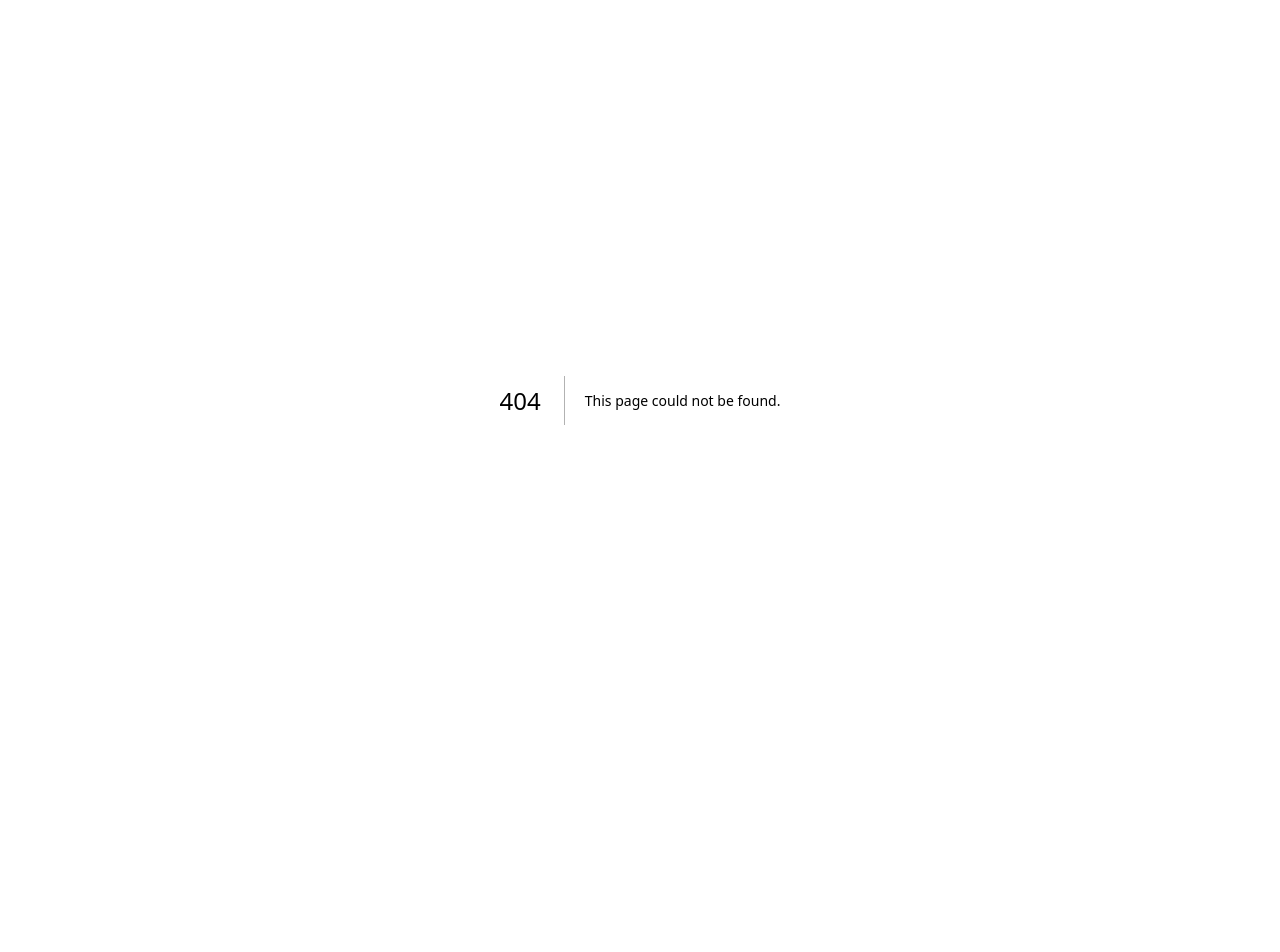
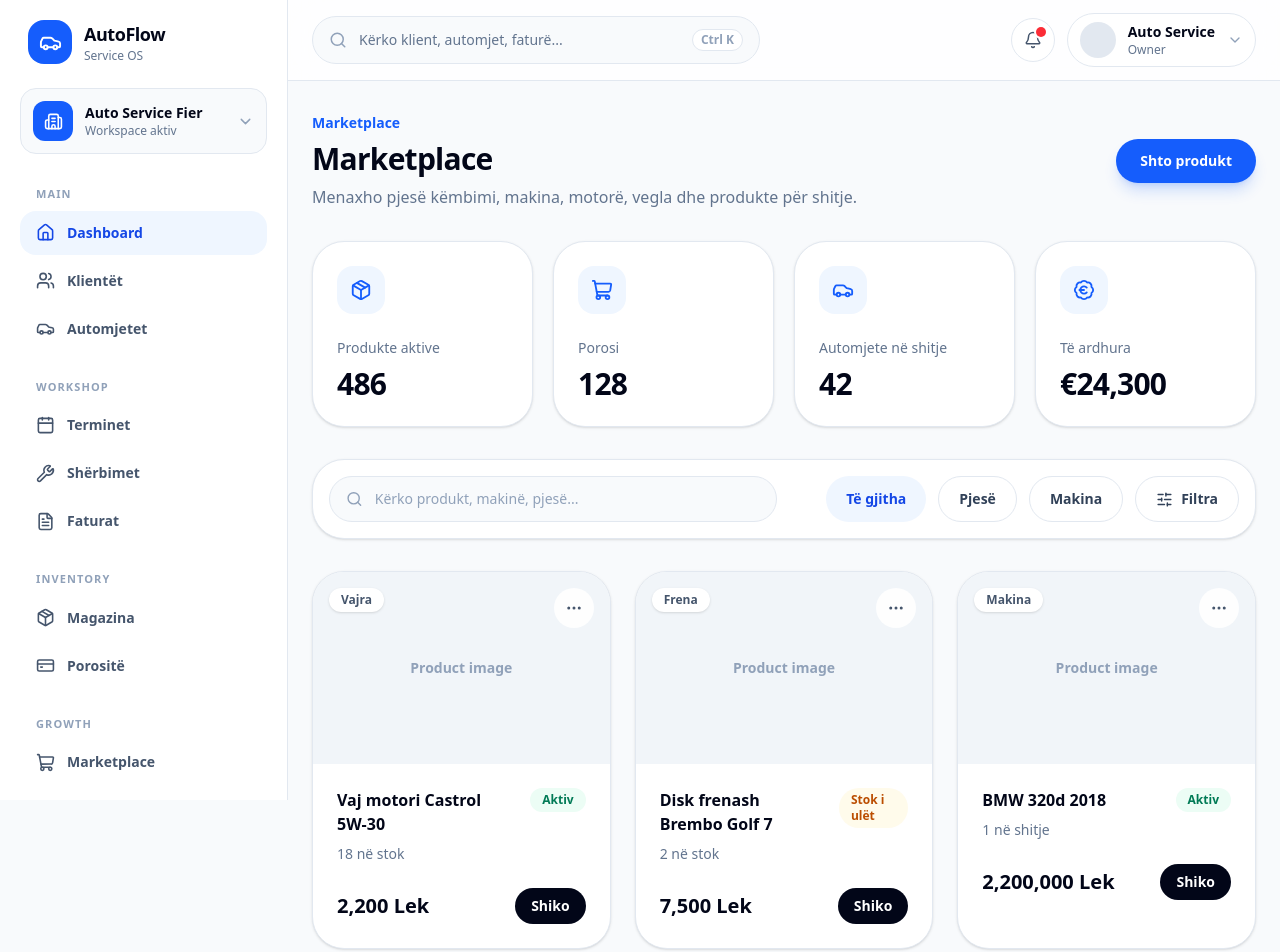
Before and after one commit to genciiv/auto-flow, a Next.js app: page /dashboard/marketplace in a window 1280 px wide. Before the commit this address had no page. Shown: the top 952 px of the page. Before the commit the page ends 800 px from the top, so only its background shows below. Built offline with nearby package versions, Linux system fonts and the light colour scheme.

Commit message:
create marketplace dashboard module

```diff
--- /dev/null
+++ b/src/app/dashboard/marketplace/page.jsx
@@ -0,0 +1,33 @@
+import DashboardLayout from "@/components/dashboard/DashboardLayout";
+import MarketplaceStats from "@/components/marketplace/MarketplaceStats";
+import MarketplaceFilters from "@/components/marketplace/MarketplaceFilters";
+import MarketplaceGrid from "@/components/marketplace/MarketplaceGrid";
+
+export default function MarketplacePage() {
+  return (
+    <DashboardLayout>
+      <div className="space-y-8">
+        <div className="flex flex-col gap-4 md:flex-row md:items-center md:justify-between">
+          <div>
+            <p className="text-sm font-semibold text-blue-600">Marketplace</p>
+            <h1 className="mt-2 text-3xl font-bold tracking-tight text-slate-950">
+              Marketplace
+            </h1>
+            <p className="mt-2 text-slate-500">
+              Menaxho pjesë këmbimi, makina, motorë, vegla dhe produkte për
+              shitje.
+            </p>
+          </div>
+
+          <button className="rounded-full bg-blue-600 px-6 py-3 text-sm font-bold text-white shadow-lg shadow-blue-600/20 hover:bg-blue-700">
+            Shto produkt
+          </button>
+        </div>
+
+        <MarketplaceStats />
+        <MarketplaceFilters />
+        <MarketplaceGrid />
+      </div>
+    </DashboardLayout>
+  );
+}
--- /dev/null
+++ b/src/components/marketplace/MarketplaceFilters.jsx
@@ -0,0 +1,34 @@
+import { Search, SlidersHorizontal } from "lucide-react";
+
+export default function MarketplaceFilters() {
+  return (
+    <div className="flex flex-col gap-3 rounded-[2rem] border border-slate-200 bg-white p-4 shadow-sm md:flex-row md:items-center md:justify-between">
+      <div className="flex w-full items-center gap-3 rounded-full border border-slate-200 bg-slate-50 px-4 py-3 md:max-w-md">
+        <Search size={18} className="text-slate-400" />
+        <input
+          placeholder="Kërko produkt, makinë, pjesë..."
+          className="w-full bg-transparent text-sm outline-none placeholder:text-slate-400"
+        />
+      </div>
+
+      <div className="flex flex-wrap gap-3">
+        <button className="rounded-full bg-blue-50 px-5 py-3 text-sm font-semibold text-blue-700">
+          Të gjitha
+        </button>
+
+        <button className="rounded-full border border-slate-200 px-5 py-3 text-sm font-semibold text-slate-700 hover:bg-slate-50">
+          Pjesë
+        </button>
+
+        <button className="rounded-full border border-slate-200 px-5 py-3 text-sm font-semibold text-slate-700 hover:bg-slate-50">
+          Makina
+        </button>
+
+        <button className="inline-flex items-center gap-2 rounded-full border border-slate-200 px-5 py-3 text-sm font-semibold text-slate-700 hover:bg-slate-50">
+          <SlidersHorizontal size={17} />
+          Filtra
+        </button>
+      </div>
+    </div>
+  );
+}
--- /dev/null
+++ b/src/components/marketplace/MarketplaceGrid.jsx
@@ -0,0 +1,102 @@
+import MarketplaceProductActions from "@/components/marketplace/MarketplaceProductActions";
+
+const products = [
+  {
+    name: "Vaj motori Castrol 5W-30",
+    category: "Vajra",
+    price: "2,200 Lek",
+    stock: "18 në stok",
+    status: "Aktiv",
+  },
+  {
+    name: "Disk frenash Brembo Golf 7",
+    category: "Frena",
+    price: "7,500 Lek",
+    stock: "2 në stok",
+    status: "Stok i ulët",
+  },
+  {
+    name: "BMW 320d 2018",
+    category: "Makina",
+    price: "2,200,000 Lek",
+    stock: "1 në shitje",
+    status: "Aktiv",
+  },
+  {
+    name: "Bateri Varta 74Ah",
+    category: "Bateri",
+    price: "13,500 Lek",
+    stock: "9 në stok",
+    status: "Aktiv",
+  },
+  {
+    name: "Diagnostikë OBD Professional",
+    category: "Vegla",
+    price: "45,000 Lek",
+    stock: "4 në stok",
+    status: "Aktiv",
+  },
+  {
+    name: "Goma Michelin 225/45/R17",
+    category: "Goma",
+    price: "9,500 Lek",
+    stock: "12 në stok",
+    status: "Aktiv",
+  },
+];
+
+export default function MarketplaceGrid() {
+  return (
+    <div className="grid gap-6 md:grid-cols-2 xl:grid-cols-3">
+      {products.map((product) => (
+        <div
+          key={product.name}
+          className="overflow-hidden rounded-[2rem] border border-slate-200 bg-white shadow-sm"
+        >
+          <div className="relative h-48 bg-slate-100">
+            <div className="absolute left-4 top-4 rounded-full bg-white px-3 py-1 text-xs font-bold text-slate-600 shadow-sm">
+              {product.category}
+            </div>
+
+            <div className="absolute right-4 top-4">
+              <MarketplaceProductActions />
+            </div>
+
+            <div className="flex h-full items-center justify-center text-sm font-semibold text-slate-400">
+              Product image
+            </div>
+          </div>
+
+          <div className="p-6">
+            <div className="flex items-start justify-between gap-4">
+              <div>
+                <h3 className="font-bold text-slate-950">{product.name}</h3>
+                <p className="mt-2 text-sm text-slate-500">{product.stock}</p>
+              </div>
+
+              <span
+                className={`rounded-full px-3 py-1 text-xs font-bold ${
+                  product.status === "Aktiv"
+                    ? "bg-emerald-50 text-emerald-700"
+                    : "bg-amber-50 text-amber-700"
+                }`}
+              >
+                {product.status}
+              </span>
+            </div>
+
+            <div className="mt-6 flex items-center justify-between">
+              <p className="text-xl font-bold text-slate-950">
+                {product.price}
+              </p>
+
+              <button className="rounded-full bg-slate-950 px-4 py-2 text-sm font-bold text-white hover:bg-slate-800">
+                Shiko
+              </button>
+            </div>
+          </div>
+        </div>
+      ))}
+    </div>
+  );
+}
--- /dev/null
+++ b/src/components/marketplace/MarketplaceProductActions.jsx
@@ -0,0 +1,9 @@
+import { MoreHorizontal } from "lucide-react";
+
+export default function MarketplaceProductActions() {
+  return (
+    <button className="flex h-10 w-10 items-center justify-center rounded-full bg-white/90 hover:bg-white">
+      <MoreHorizontal size={18} className="text-slate-600" />
+    </button>
+  );
+}
--- /dev/null
+++ b/src/components/marketplace/MarketplaceStats.jsx
@@ -0,0 +1,37 @@
+import { BadgeEuro, Car, Package, ShoppingCart } from "lucide-react";
+
+const stats = [
+  { title: "Produkte aktive", value: "486", icon: Package },
+  { title: "Porosi", value: "128", icon: ShoppingCart },
+  { title: "Automjete në shitje", value: "42", icon: Car },
+  { title: "Të ardhura", value: "€24,300", icon: BadgeEuro },
+];
+
+export default function MarketplaceStats() {
+  return (
+    <div className="grid gap-5 md:grid-cols-2 xl:grid-cols-4">
+      {stats.map((stat) => {
+        const Icon = stat.icon;
+
+        return (
+          <div
+            key={stat.title}
+            className="rounded-[2rem] border border-slate-200 bg-white p-6 shadow-sm"
+          >
+            <div className="flex h-12 w-12 items-center justify-center rounded-2xl bg-blue-50 text-blue-600">
+              <Icon size={22} />
+            </div>
+
+            <p className="mt-6 text-sm font-medium text-slate-500">
+              {stat.title}
+            </p>
+
+            <p className="mt-2 text-3xl font-bold tracking-tight text-slate-950">
+              {stat.value}
+            </p>
+          </div>
+        );
+      })}
+    </div>
+  );
+}
```
